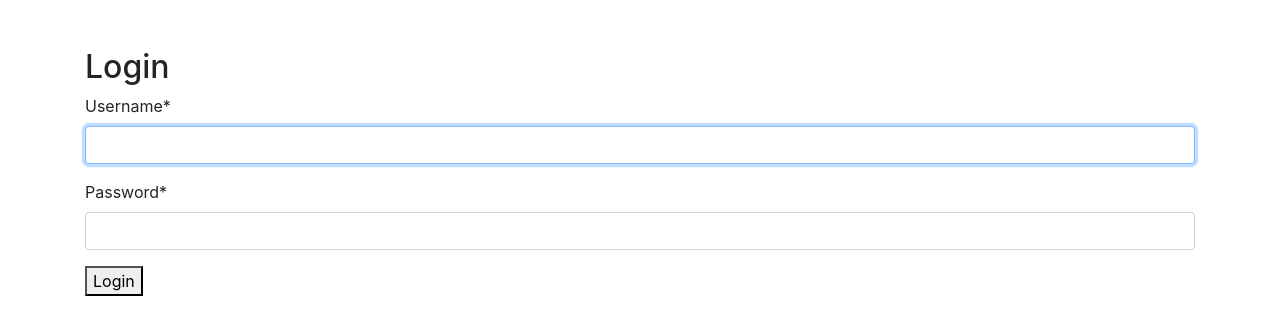
After one commit to ArRosid/simple-project-dashboard-django, a Django app: page /accounts/login/ in a window 1280 px wide. The commit adds this page. Shown: the top 335 px of the page. Run offline with Django 3.2, Linux system fonts and the light colour scheme; some libraries are stand-ins or nearby versions.

Commit message:
add login&logout function

```diff
--- a/project_dashboard/settings.py
+++ b/project_dashboard/settings.py
@@ -121,3 +121,5 @@ USE_TZ = True
 
 STATIC_URL = '/static/'
 CRISPY_TEMPLATE_PACK = 'bootstrap4'
+LOGIN_REDIRECT_URL = '/task_list'
+LOGOUT_REDIRECT_URL = '/'
--- a/task/urls.py
+++ b/task/urls.py
@@ -3,6 +3,7 @@ from django.urls import path, include
 from . import views
 
 urlpatterns = [
+    path('accounts/', include('django.contrib.auth.urls')),
     path('', views.home),
     path('task_list/', views.TaskListView.as_view(), name='task_list'),
     path('task_list/create/', views.TaskCreateView.as_view(), name='task_create'),
--- /dev/null
+++ b/templates/registration/login.html
@@ -0,0 +1,11 @@
+{% extends 'task/base.html' %}
+{% load crispy_forms_tags %}
+
+{% block content %}
+<h2>Login</h2>
+<form method="post">
+  {% csrf_token %}
+  {{ form|crispy }}
+  <button type="submit">Login</button>
+</form>
+{% endblock %}
--- a/templates/task/base.html
+++ b/templates/task/base.html
@@ -8,7 +8,7 @@
     <link rel="stylesheet" href="https://stackpath.bootstrapcdn.com/bootstrap/4.3.1/css/bootstrap.min.css" integrity="sha384-ggOyR0iXCbMQv3Xipma34MD+dH/1fQ784/j6cY/iJTQUOhcWr7x9JvoRxT2MZw1T" crossorigin="anonymous">
 </head>
 <body>
-    <div class="container-fluid mt-5">
+    <div class="container mt-5">
         {% block content %}
         {% endblock %}
 
--- a/templates/task/task_list.html
+++ b/templates/task/task_list.html
@@ -3,6 +3,12 @@
 {% block content %}
     <h1>Task List</h1>
     <a class="btn btn-primary mb-2" href="{% url 'task_create' %}" role="button">Create Task</a>
+    <button class="btn btn-secondary dropdown-toggle mb-2" type="button" id="dropdownMenuButton" data-toggle="dropdown" aria-haspopup="true" aria-expanded="false">
+        Welcome {{user.username}}
+    </button>
+    <div class="dropdown-menu" aria-labelledby="dropdownMenuButton">
+        <a class="dropdown-item" href="{% url 'logout' %}">Logout</a>
+    </div>
     <table class="table table-striped">
         <thead class="thead-dark">
             <tr>
```
Also changed, not shown: task/views.py (+9 -6 lines), templates/task/home.html (added, +8 -0 lines), db.sqlite3.
